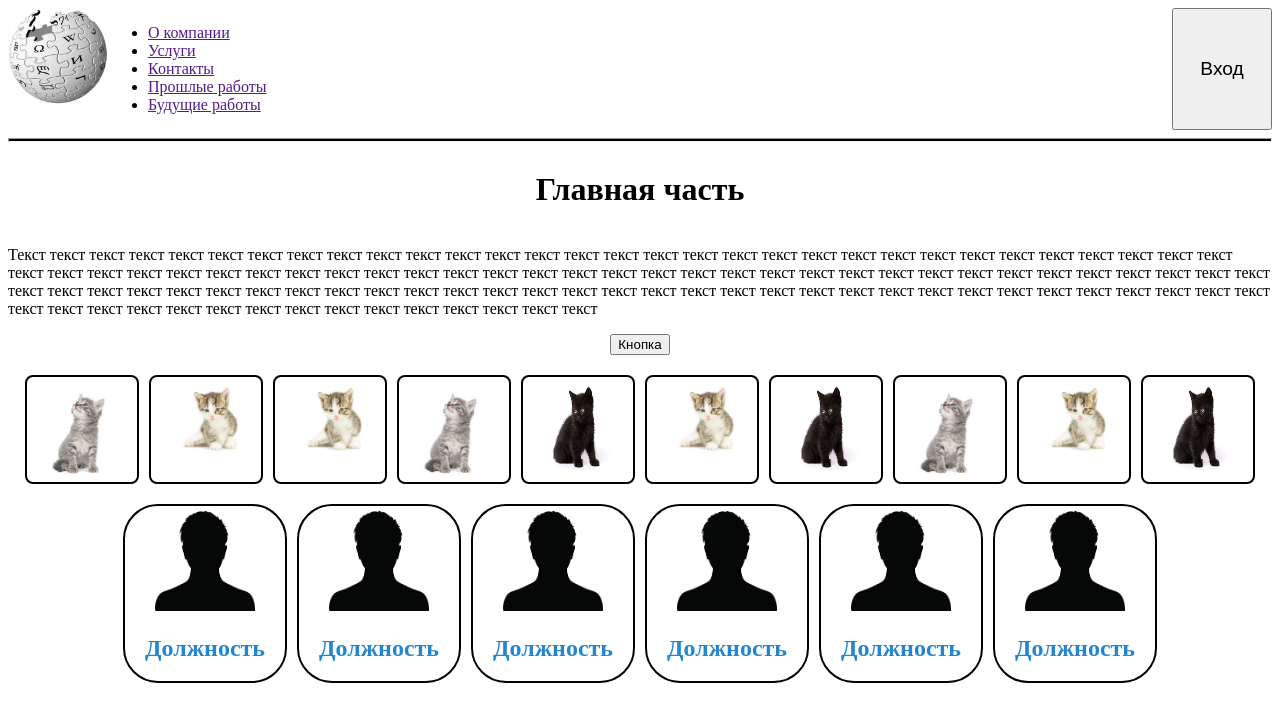
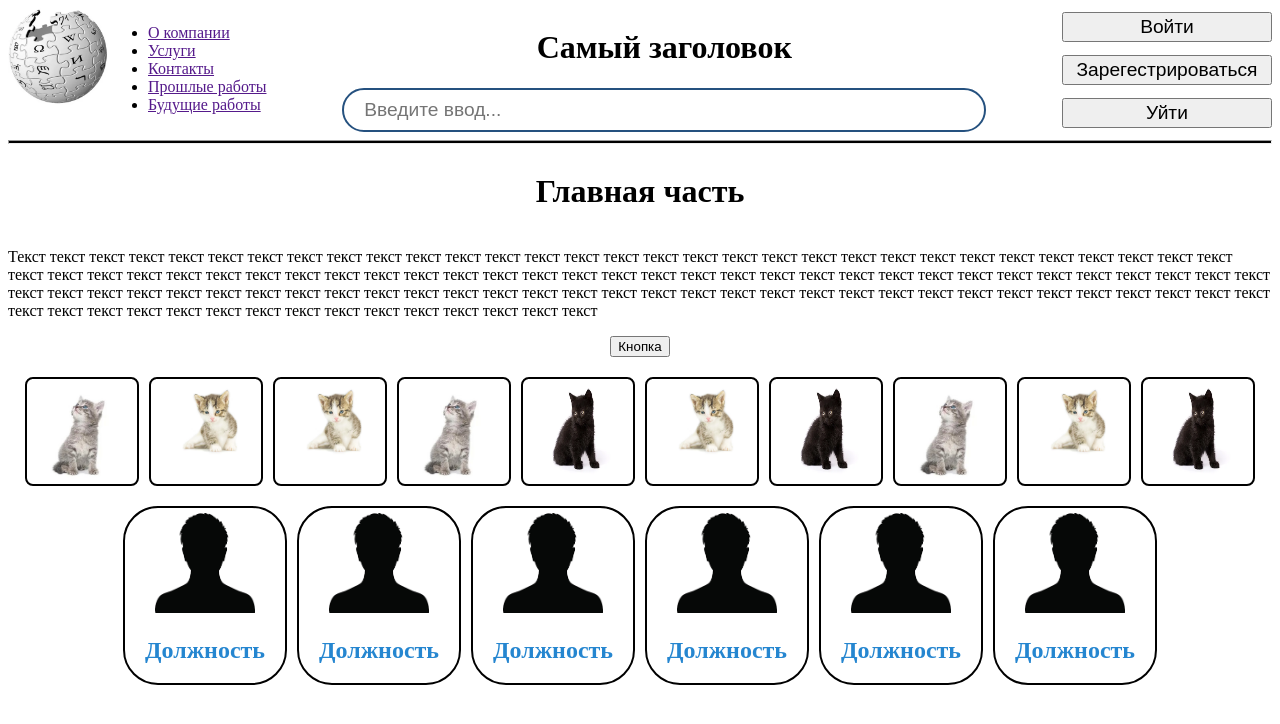
Before and after one commit to Nik0St9/lab2, a plain HTML site: page flex.html in a window 1280 px wide. Drawn offline with Linux system fonts and the light colour scheme.

Commit message:
Добавил панель поиска и три кнопки сверху

```diff
--- a/flex.html
+++ b/flex.html
@@ -20,8 +20,20 @@
             </ul>
         </nav>
 
-        <input type="button" value="Вход" class="login">
+        <div class="center">
+            <h1 id="topText">Самый заголовок</h1>
+            <input type="text" id="search" placeholder="Введите ввод...">
+
+        </div>
+
+        <div class="buttons">
+            <input type="button" value="Войти" class="login">
+            <input type="button" value="Зарегестрироваться" class="login">
+            <input type="button" value="Уйти" class="login">
+        </div>
+
     </header>
+
     <hr style="height: 2px; background-color: black;">
 
     <main>
@@ -37,6 +49,7 @@
         </p>
         <input type="button" value="Кнопка">
     </main>
+
     <div class="cards">
         <div class="card">
             <img src="photos/cats/cat.jpeg" alt="It's a Cat!" class="cardImage">
--- a/styles.css
+++ b/styles.css
@@ -1,3 +1,8 @@
+header {
+    display: flex;
+    justify-content: space-between;
+    flex-direction: row;
+
     .logo {
         img {
             height: 100px;
@@ -5,23 +10,66 @@
         }
     }
 
-header {
+    .center {
         display: flex;
+        flex-direction: column;
+        align-items: center;
+
+        margin: 0 auto;
+
+        #Toptext {
+            align-self: center;
         }
 
-.login {
-    justify-content: center;
-    margin-left: auto;
+        #search {
+            padding: 5px 20px;
+            margin-top: 0px;
 
-    width: 100px;
+            height: 30px;
+            width: 600px;
+
+            border: 2px solid rgb(37, 81, 127);
+            border-radius: 50px;
 
             font-size: larger;
+        }
+    }
+
+    .buttons {
+        display: flex;
+        flex-direction: column;
+        justify-content: space-between;
+
+        margin: 4px 0 4px 0;
+
+        .login {
+            width: 210px;
+            height: 30px;
+
+            font-size: larger;
+        }
+    }
+
 }
 
 main {
     display: flex;
     flex-direction: column;
     align-items: center;
+}
+
+.cards {
+    margin-top: 20px;
+
+    display: flex;
+    justify-content: center;
+
+    gap: 10px;
+    flex-wrap: wrap;
+
+    a {
+        text-decoration: none;
+        color: rgb(37, 134, 208);
     }
 
     .card {
@@ -44,23 +92,6 @@ main {
             height: 100px;
         }
     }
-
-.cards {
-    margin-top: 20px;
-
-    display: flex;
-    justify-content: center;
-
-    gap: 10px;
-    flex-wrap: wrap;
-
-    a {
-        text-decoration: none;
-        color: rgb(37, 134, 208);
-    }
-}
-
-
 
     .stuff {
         width: 150px;
@@ -86,5 +117,7 @@ main {
     .stuff:hover {
         color: rgb(49, 210, 255);
         background-color: rgba(73, 78, 82, 0.49);
-    transition: 0.3s ease;
+        transition: 0.15s ease;
     }
+
+}
```
Lines whose indentation alone changed are shown as unchanged.
